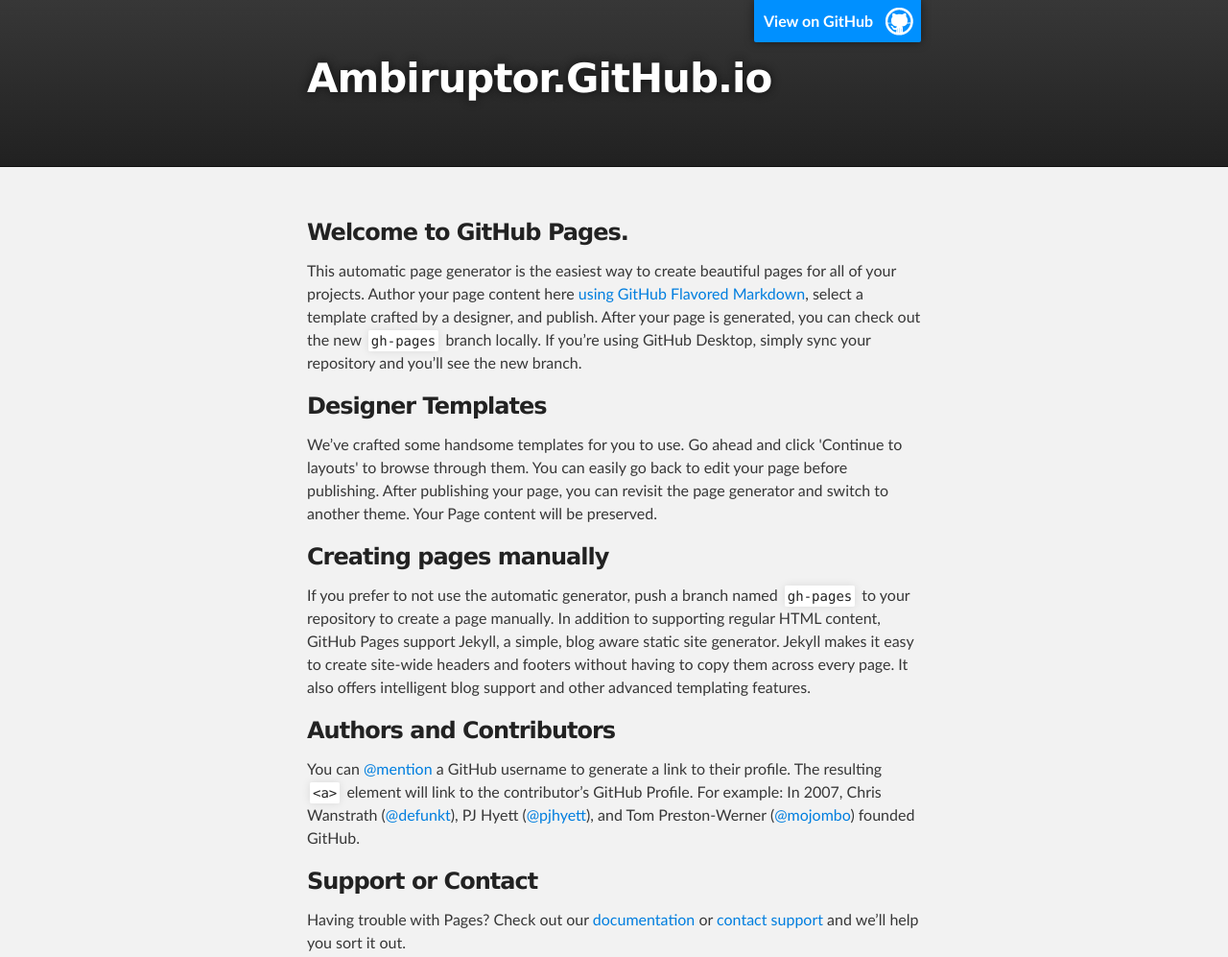
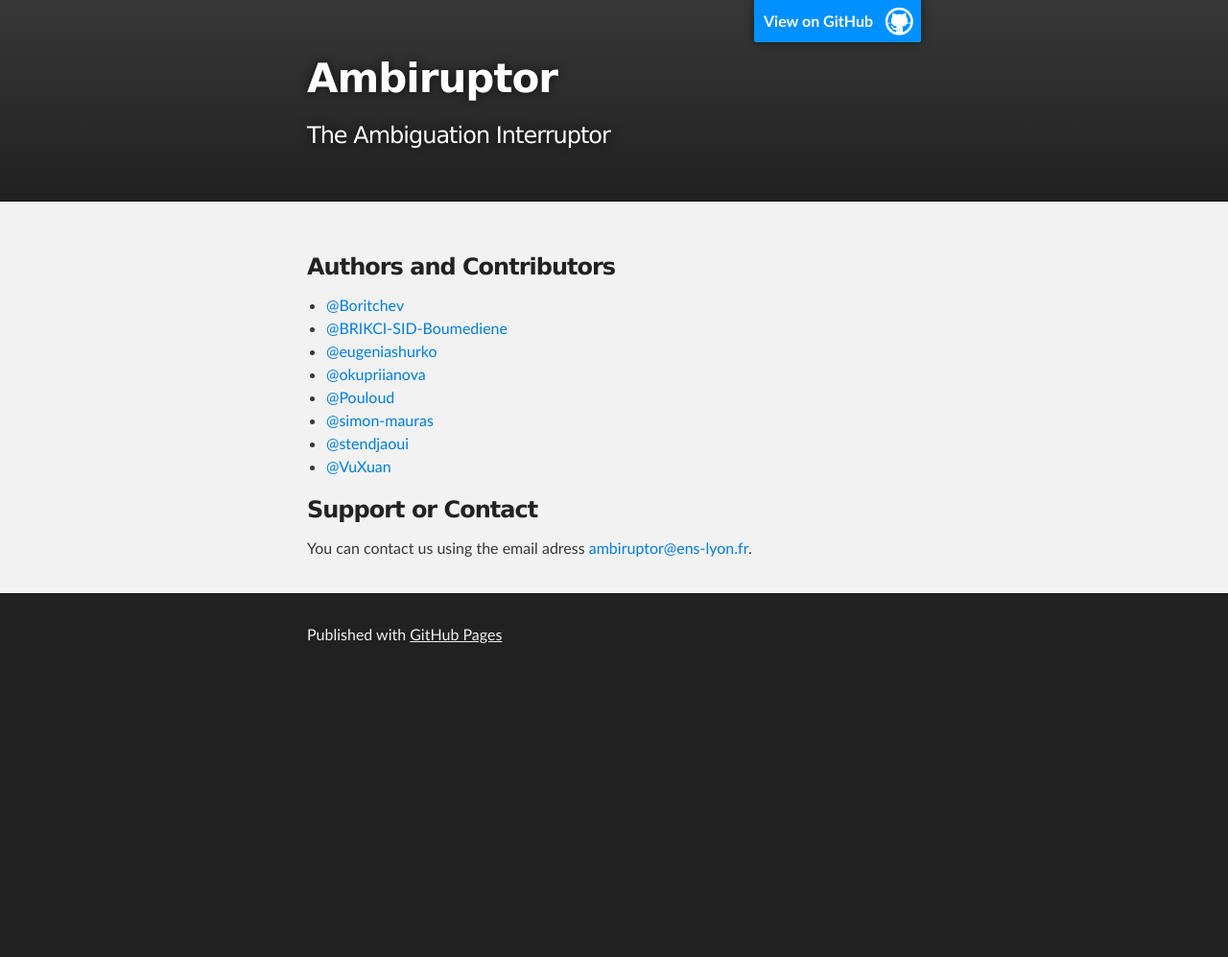
Before and after one commit to Ambiruptor/ambiruptor.github.io, a plain HTML site: page index.html in a window 1280 px wide. Shown: the top 997 px of the page at 96% size. After the commit the page ends 800 px from the top, so only its background shows below. Drawn offline with Linux system fonts and the light colour scheme.

Commit message:
Replace master branch with page content via GitHub

```diff
--- a/index.html
+++ b/index.html
@@ -4,11 +4,11 @@
   <head>
     <meta charset='utf-8'>
     <meta http-equiv="X-UA-Compatible" content="chrome=1">
-    <meta name="description" content="Ambiruptor.GitHub.io : ">
+    <meta name="description" content="Ambiruptor : The Ambiguation Interruptor">
 
     <link rel="stylesheet" type="text/css" media="screen" href="stylesheets/stylesheet.css">
 
-    <title>Ambiruptor.GitHub.io</title>
+    <title>Ambiruptor</title>
   </head>
 
   <body>
@@ -18,8 +18,8 @@
         <header class="inner">
           <a id="forkme_banner" href="https://github.com/Ambiruptor">View on GitHub</a>
 
-          <h1 id="project_title">Ambiruptor.GitHub.io</h1>
-          <h2 id="project_tagline"></h2>
+          <h1 id="project_title">Ambiruptor</h1>
+          <h2 id="project_tagline">The Ambiguation Interruptor</h2>
 
         </header>
     </div>
@@ -28,29 +28,23 @@
     <div id="main_content_wrap" class="outer">
       <section id="main_content" class="inner">
         <h3>
-<a id="welcome-to-github-pages" class="anchor" href="#welcome-to-github-pages" aria-hidden="true"><span class="octicon octicon-link"></span></a>Welcome to GitHub Pages.</h3>
-
-<p>This automatic page generator is the easiest way to create beautiful pages for all of your projects. Author your page content here <a href="https://guides.github.com/features/mastering-markdown/">using GitHub Flavored Markdown</a>, select a template crafted by a designer, and publish. After your page is generated, you can check out the new <code>gh-pages</code> branch locally. If you’re using GitHub Desktop, simply sync your repository and you’ll see the new branch.</p>
-
-<h3>
-<a id="designer-templates" class="anchor" href="#designer-templates" aria-hidden="true"><span class="octicon octicon-link"></span></a>Designer Templates</h3>
-
-<p>We’ve crafted some handsome templates for you to use. Go ahead and click 'Continue to layouts' to browse through them. You can easily go back to edit your page before publishing. After publishing your page, you can revisit the page generator and switch to another theme. Your Page content will be preserved.</p>
-
-<h3>
-<a id="creating-pages-manually" class="anchor" href="#creating-pages-manually" aria-hidden="true"><span class="octicon octicon-link"></span></a>Creating pages manually</h3>
-
-<p>If you prefer to not use the automatic generator, push a branch named <code>gh-pages</code> to your repository to create a page manually. In addition to supporting regular HTML content, GitHub Pages support Jekyll, a simple, blog aware static site generator. Jekyll makes it easy to create site-wide headers and footers without having to copy them across every page. It also offers intelligent blog support and other advanced templating features.</p>
-
-<h3>
 <a id="authors-and-contributors" class="anchor" href="#authors-and-contributors" aria-hidden="true"><span class="octicon octicon-link"></span></a>Authors and Contributors</h3>
 
-<p>You can <a href="https://github.com/blog/821" class="user-mention">@mention</a> a GitHub username to generate a link to their profile. The resulting <code>&lt;a&gt;</code> element will link to the contributor’s GitHub Profile. For example: In 2007, Chris Wanstrath (<a href="https://github.com/defunkt" class="user-mention">@defunkt</a>), PJ Hyett (<a href="https://github.com/pjhyett" class="user-mention">@pjhyett</a>), and Tom Preston-Werner (<a href="https://github.com/mojombo" class="user-mention">@mojombo</a>) founded GitHub.</p>
+<ul>
+<li><a href="https://github.com/Boritchev" class="user-mention">@Boritchev</a></li>
+<li><a href="https://github.com/BRIKCI-SID-Boumediene" class="user-mention">@BRIKCI-SID-Boumediene</a></li>
+<li><a href="https://github.com/eugeniashurko" class="user-mention">@eugeniashurko</a></li>
+<li><a href="https://github.com/okupriianova" class="user-mention">@okupriianova</a></li>
+<li><a href="https://github.com/Pouloud" class="user-mention">@Pouloud</a></li>
+<li><a href="https://github.com/simon-mauras" class="user-mention">@simon-mauras</a></li>
+<li><a href="https://github.com/stendjaoui" class="user-mention">@stendjaoui</a></li>
+<li><a href="https://github.com/VuXuan" class="user-mention">@VuXuan</a></li>
+</ul>
 
 <h3>
 <a id="support-or-contact" class="anchor" href="#support-or-contact" aria-hidden="true"><span class="octicon octicon-link"></span></a>Support or Contact</h3>
 
-<p>Having trouble with Pages? Check out our <a href="https://help.github.com/pages">documentation</a> or <a href="https://github.com/contact">contact support</a> and we’ll help you sort it out.</p>
+<p>You can contact us using the email adress <a href="mailto:ambiruptor@ens-lyon.fr">ambiruptor@ens-lyon.fr</a>.</p>
       </section>
     </div>
 
```
Also changed, not shown: params.json (+1 -1 lines).
